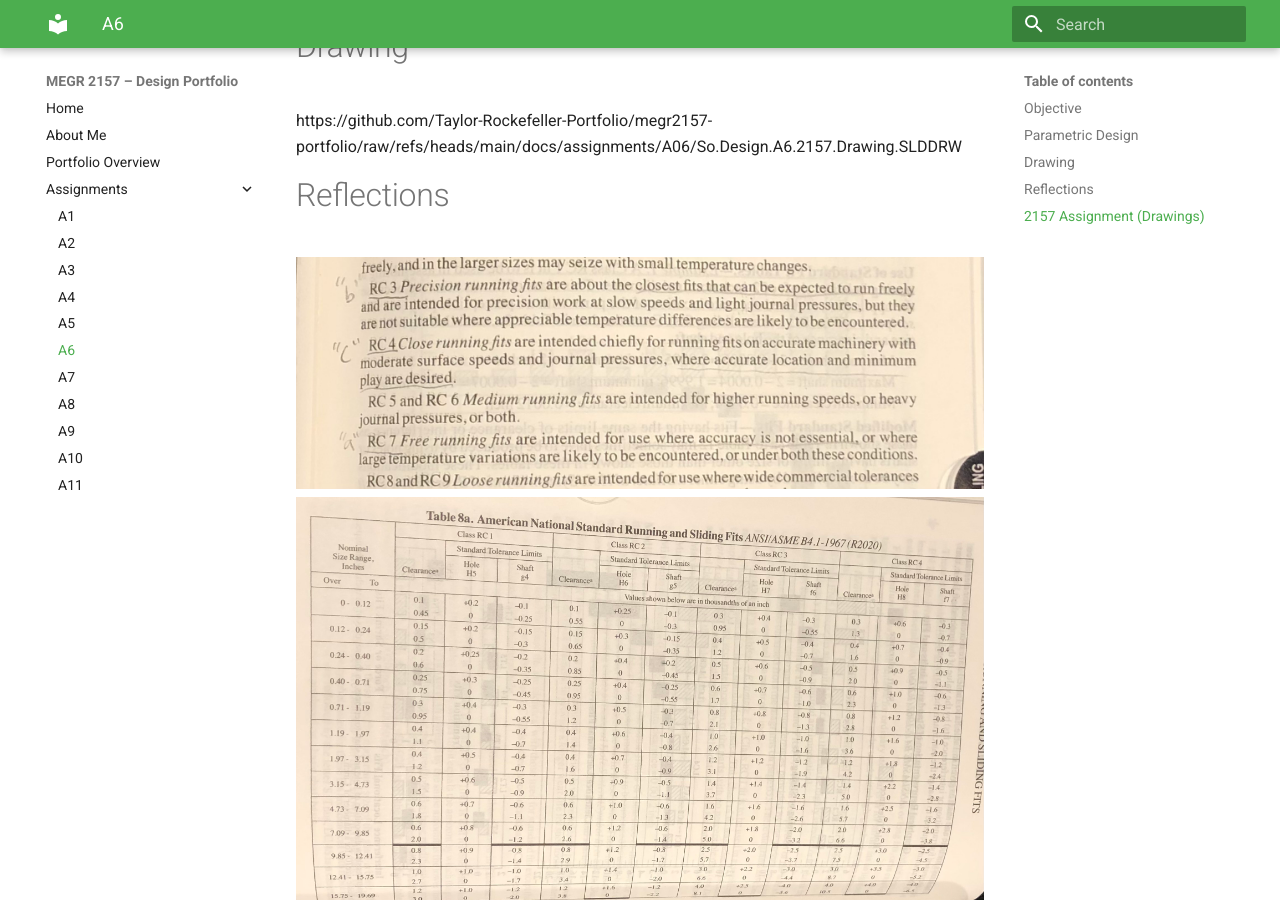
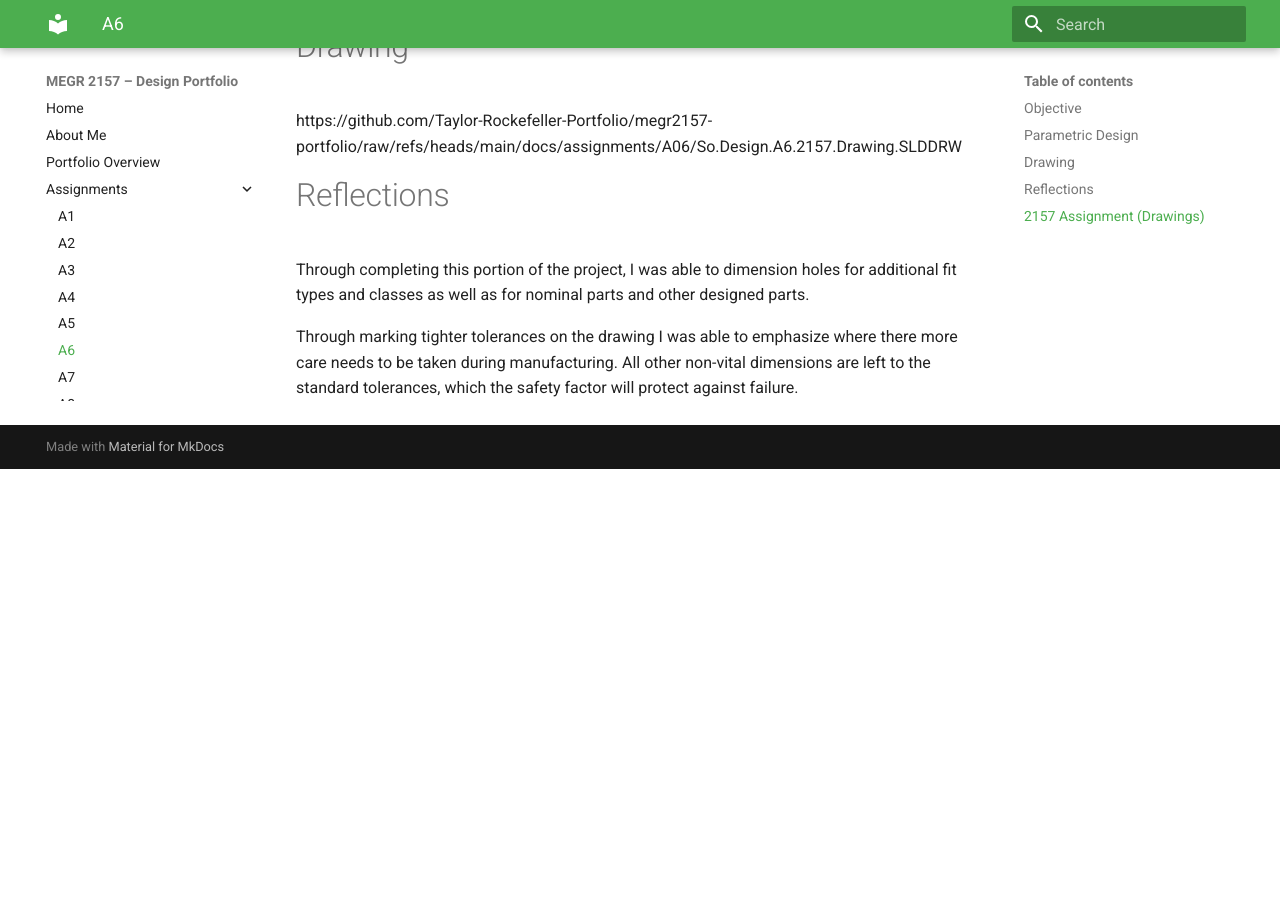
Before and after one commit to Taylor-Rockefeller-Portfolio/megr2157-portfolio, an MkDocs documentation site: the page built from docs/assignments/A06/index.md, in a window 1280 px wide and 900 px high, scrolled down 8976 px. Built offline with MkDocs 1.6.1 and Material for MkDocs 9.7.7, drawn with Linux system fonts in a browser that asks for light colours; after the commit the page ends 9445 px from its top, so only the background shows below that.

Commit message:
Remove images from reflections section
Removed image references from the reflections section.

```diff
--- a/docs/assignments/A06/index.md
+++ b/docs/assignments/A06/index.md
@@ -88,15 +88,6 @@ https://github.com/Taylor-Rockefeller-Portfolio/megr2157-portfolio/raw/refs/head
 
 # Reflections
 
+Through completing this portion of the project, I was able to dimension holes for additional fit types and classes as well as for nominal parts and other designed parts.
 
-
-![](IMG_1600.jpg)
-![](IMG_1601.jpg)
-![](IMG_1602.jpg)
-![](screenshot(255).png)
-![](IMG_0342.jpg)
-![](IMG_0343.jpg)
-![](IMG_0344.jpg)
-![](IMG_0345.jpg)
-![](IMG_0346.jpg)
-![](Screenshot(256).png)
+Through marking tighter tolerances on the drawing I was able to emphasize where there more care needs to be taken during manufacturing. All other non-vital dimensions are left to the standard tolerances, which the safety factor will protect against failure.
```
